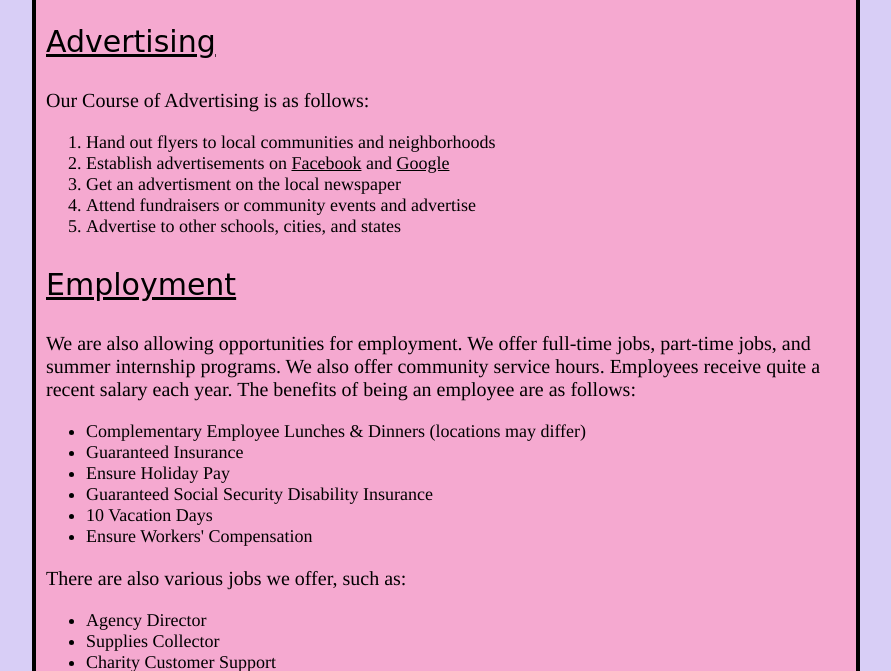
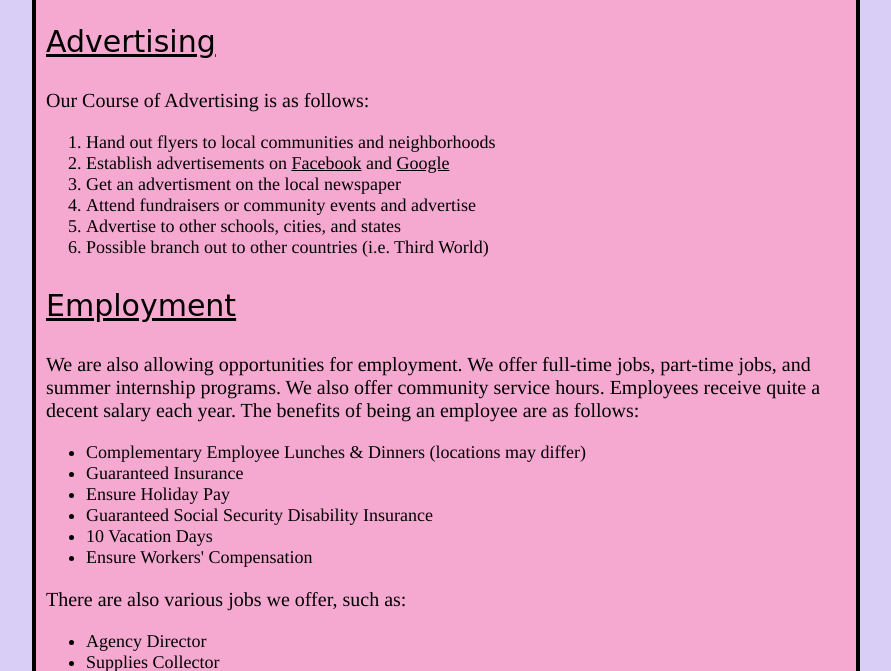
Before and after one commit to JKodner/charity, a Flask app: page /business in a window 1280 px wide. Shown: the part 716-1387 px from the top of the page, without its empty margins (181-1072 px from the left). Run offline with Flask 2, Linux system fonts and the light colour scheme.

Commit message:
Update business.html

```diff
--- a/templates/business.html
+++ b/templates/business.html
@@ -123,9 +123,10 @@
 			<li>Get an advertisment on the local newspaper</li>
 			<li>Attend fundraisers or community events and advertise</li>
 			<li>Advertise to other schools, cities, and states</li>
+			<li>Possible branch out to other countries (i.e. Third World)</li>
 		</ol>
 		<p id="header">Employment</p>
-		<p id="text">We are also allowing opportunities for employment. We offer full-time jobs, part-time jobs, and summer internship programs. We also offer community service hours. Employees receive quite a recent salary each year. The benefits of being an employee are as follows:
+		<p id="text">We are also allowing opportunities for employment. We offer full-time jobs, part-time jobs, and summer internship programs. We also offer community service hours. Employees receive quite a decent salary each year. The benefits of being an employee are as follows:
 		<ul>
 			<li>Complementary Employee Lunches & Dinners (locations may differ)</li>
 			<li>Guaranteed Insurance</li>
```
